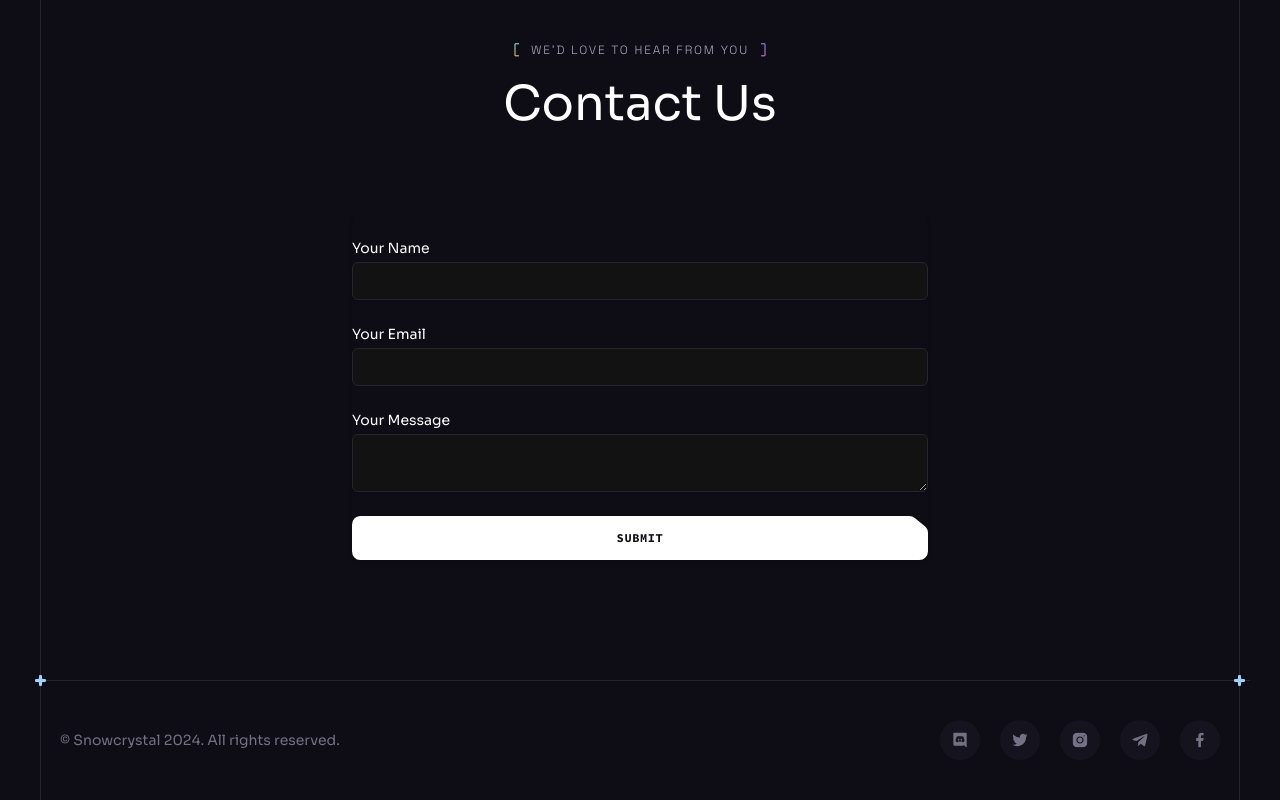
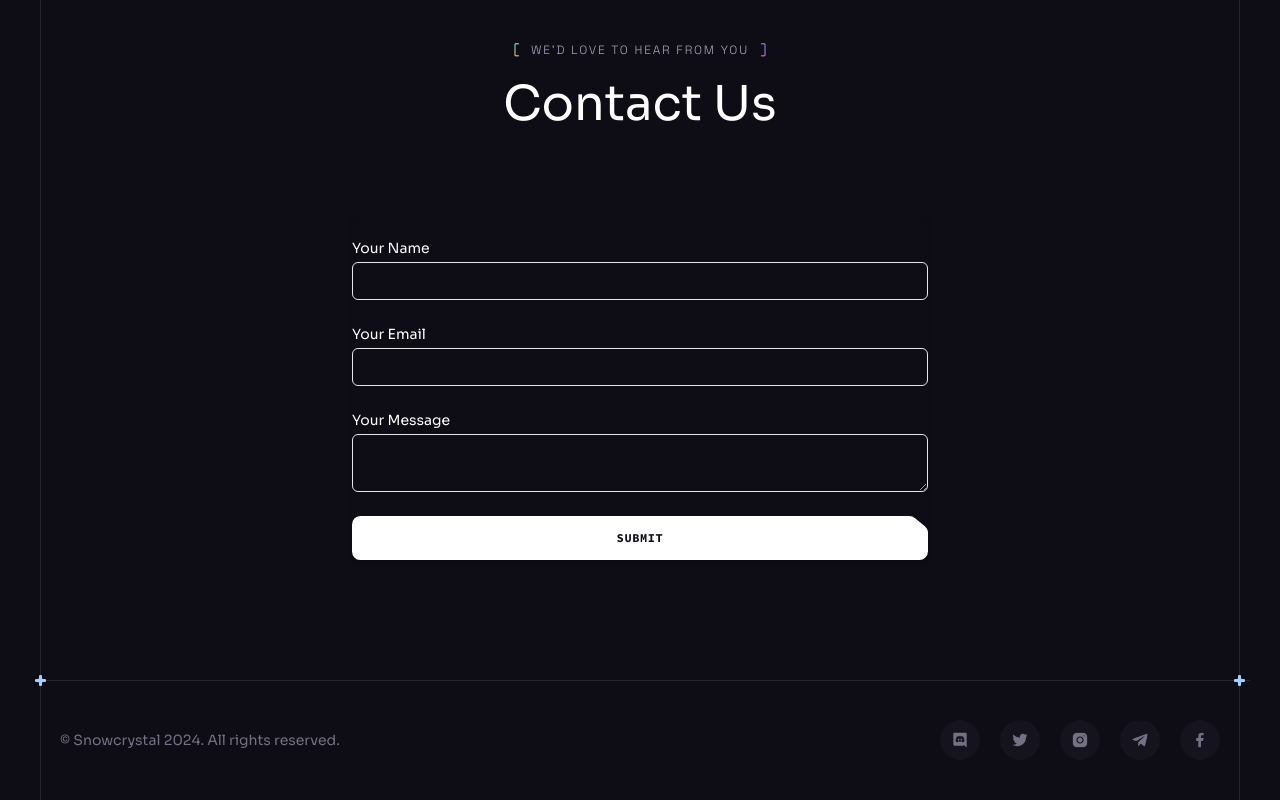
Before and after one commit to seanhoenderdos/snowcrystal-frontend, a React (Vite) app: page / in a window 1280 px wide. Shown: the part 8557-9357 px from the top of the page. Built offline with nearby package versions, Linux system fonts and the light colour scheme.

Commit message:
updated contact form

```diff
--- a/src/components/Contact.jsx
+++ b/src/components/Contact.jsx
@@ -14,6 +14,7 @@ const Contact = () => {
             method="POST"
             data-netlify="true"
             className="space-y-6 bg-n-8 rounded-lg shadow-md max-w-xl w-full"
+            onSubmit="Submit"
           >
             <input type="hidden" name="form-name" value="contact" />
             <div>
@@ -23,7 +24,7 @@ const Contact = () => {
               <input
                 type="text"
                 name="name"
-                className="mt-1 block w-full px-3 py-2 border border-stroke-1 rounded-md shadow-sm focus:outline-none focus:ring-[#FFB6C1] focus:border-[#FFB6C1] sm:text-sm text-n-4"
+                className="mt-1 block w-full px-3 py-2 border bg-n-8 rounded-md shadow-sm focus:outline-none focus:ring-[#FFB6C1] focus:border-[#FFB6C1] sm:text-sm text-n-4"
               />
             </div>
             <div>
@@ -33,7 +34,7 @@ const Contact = () => {
               <input
                 type="email"
                 name="email"
-                className="mt-1 block w-full px-3 py-2 border border-stroke-1 rounded-md shadow-sm focus:outline-none focus:ring-[#FFB6C1] focus:border-[#FFB6C1] sm:text-sm text-n-4"
+                className="mt-1 block w-full px-3 py-2 border bg-n-8 rounded-md shadow-sm focus:outline-none focus:ring-[#FFB6C1] focus:border-[#FFB6C1] sm:text-sm text-n-4"
               />
             </div>
             <div>
@@ -42,7 +43,7 @@ const Contact = () => {
               </label>
               <textarea
                 name="message"
-                className="mt-1 block w-full px-3 py-2 border border-stroke-1 rounded-md shadow-sm focus:outline-none focus:ring-[#FFB6C1] focus:border-[#FFB6C1] sm:text-sm text-n-4"
+                className="mt-1 block w-full px-3 py-2 border bg-n-8 rounded-md shadow-sm focus:outline-none focus:ring-[#FFB6C1] focus:border-[#FFB6C1] sm:text-sm text-n-4"
               ></textarea>
             </div>
             <div className="flex lg:justify-center">
```
